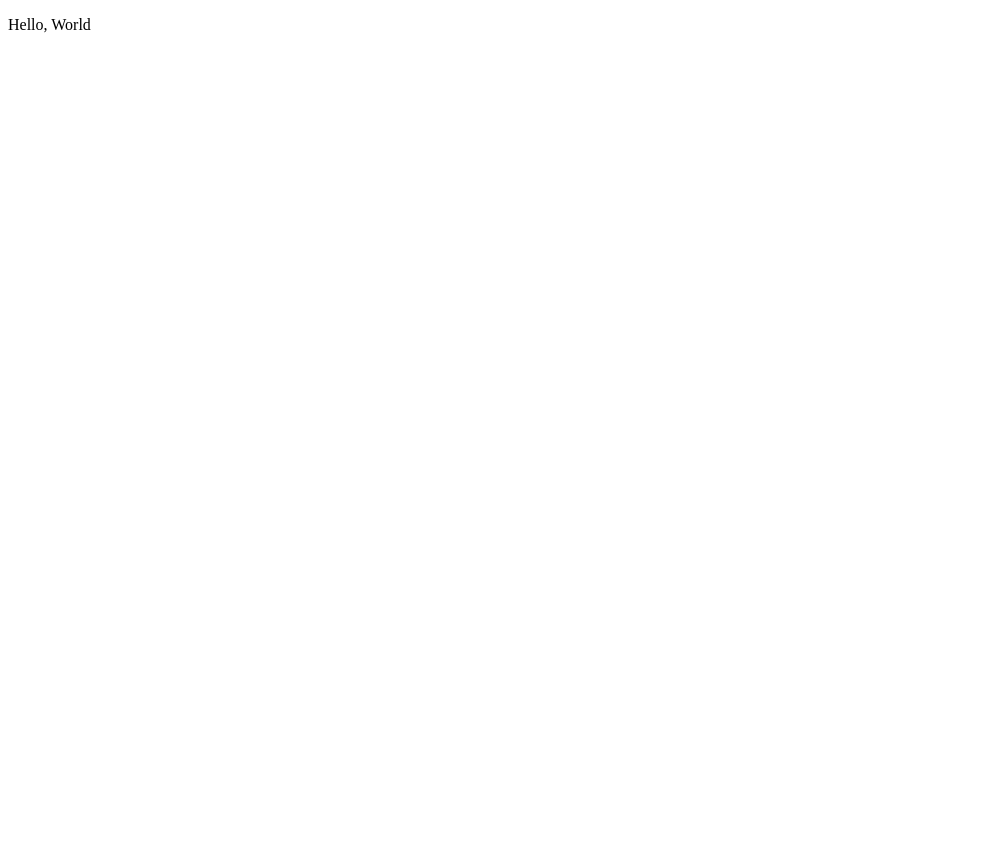
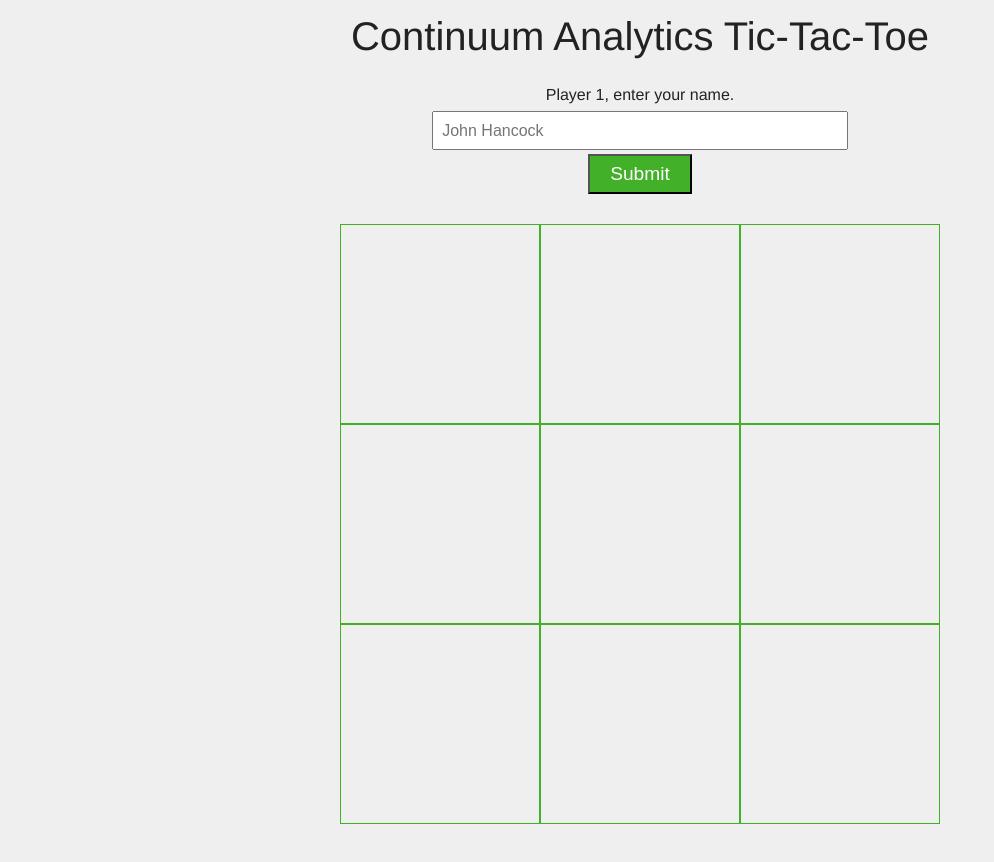
Before and after one commit to ContinuumIO/ui-coding-challenge, a React app in the folder ui/: page / in a window 1280 px wide. Shown: the top 862 px of the page, without its empty margins (0-994 px from the left). Before the commit the page ends 800 px from the top, so only its background shows below. Built offline with nearby package versions, Linux system fonts and the light colour scheme; the HTML template or start-up script is replaced by a standard one.

Commit message:
built interface for game

```diff
--- a/ui/src/App.js
+++ b/ui/src/App.js
@@ -1,15 +1,21 @@
-import React, { Component } from 'react';
+import React from 'react';
+import Header from './Header/Header';
+import Board from './Board/Board';
+import Players from './Players/Players';
+import Game from './Game/Game';
+import './index.scss';
 
-class App extends Component {
+class App extends React.Component {
   componentDidMount() {
 
   }
   render() {
     return (
       <div className="App">
-        <p className="App-intro">
-          Hello, World
-        </p>
+        <Header />
+        <Players />
+        <Board />
+        <Game />
       </div>
     );
   }
--- /dev/null
+++ b/ui/src/Game/Game.js
@@ -0,0 +1,28 @@
+import React from 'react';
+import './Game.scss';
+
+class Game extends React.Component {
+  constructor(props) {
+    super(props);
+  }
+
+  componentDidMount() {
+  }
+
+  arrayify(nodeList) {
+    return [].slice.call(nodeList);
+  }
+
+  render() {
+    return (
+      <section className='game'>
+        <div className='game-turn'>
+          <p className='game-prompt'>Your turn, Player 1</p>
+          <p className='game-result'>Player 1 is the winner</p>
+        </div>
+      </section>
+    );
+  }
+}
+
+export default Game;
--- /dev/null
+++ b/ui/src/Game/Game.scss
@@ -0,0 +1,25 @@
+.game {
+  visibility: hidden;
+  opacity: 0;
+  font-size: 1.5rem;
+  height: 0;
+  transition: height 3s, opacity 3s, ease 3s;
+
+  &.visible {
+    height: 100%;
+    visibility: visible;
+    opacity: 1.0;
+    transition: height 3s, opacity 3s, ease 3s;
+  }
+}
+
+.game-result {
+  visibility: hidden;
+  opacity: 0;
+
+  &.visible {
+    visibility: visible;
+    opacity: 1.0;
+    transition: opacity 3s, ease 3s;
+  }
+}
--- /dev/null
+++ b/ui/src/Header/Header.js
@@ -0,0 +1,15 @@
+import React from 'react';
+import './Header.scss';
+
+class Header extends React.Component {
+
+  render() {
+    return (
+      <header className='header'>
+        Continuum Analytics Tic-Tac-Toe
+      </header>
+    );
+  }
+}
+
+export default Header;
--- /dev/null
+++ b/ui/src/Header/Header.scss
@@ -0,0 +1,10 @@
+Header {
+  font-size: 1.5em;
+  @media only screen and (min-width : 768px) and (max-width : 1024px) {
+    font-size: 2em;
+  }
+  @media only screen and (min-width : 1024px) {
+    font-size: 2.5em;
+  }
+  margin-bottom: 20px;
+}
--- /dev/null
+++ b/ui/src/Players/Players.js
@@ -0,0 +1,64 @@
+import React from 'react';
+import './Players.scss';
+import update from 'immutability-helper';
+
+class Player extends React.Component {
+  constructor(props) {
+    super(props);
+    this.state = {
+      players: {
+        value: '',
+        player: 'Player 1',
+        x: '',
+        o: ''
+      }
+    };
+
+    this.handleChange = this.handleChange.bind(this);
+    this.handleSubmit = this.handleSubmit.bind(this);
+  }
+
+  handleChange(event) {
+    console.log('change', event.target.value)
+    // this.setState({players: {value: event.target.value}});
+    // this.state.players.value = event.target.value;
+    const players = update(this.state, {
+      players: {value: {$set: event.target.value}}
+    });
+
+    this.setState(players);
+
+  }
+  handleSubmit(event) {
+    event.preventDefault();
+    const x = this.state.players.x;
+    console.log('-------', this.state.players)
+    if (x === '') {
+      // this.setState({players: {x: this.state.value}});
+      this.state.players.x = this.state.players.value;
+      // this.setState({players: {player: 'Player 2'}});
+      this.state.players.player = 'Player 2';
+    } else {
+      // this.setState({players: {y: this.state.value}});
+      this.state.players.y = this.state.players.value;
+      document.querySelector('.players').classList.add('hidden');
+      document.querySelector('.game').classList.add('visible');
+    }
+
+    document.querySelector('.players-input').value = '';
+  }
+
+  render() {
+    return(
+      <form className='players' onSubmit={this.handleSubmit}>
+        <label>
+          {this.state.players.player}, enter your name.
+          <input className='players-input' placeholder='John Hancock' onChange={this.handleChange} />
+        </label>
+        <input className='player-submit' type='submit' value='Submit' />
+      </form>
+    )
+  }
+}
+
+export default Player;
--- /dev/null
+++ b/ui/src/Players/Players.scss
@@ -0,0 +1,39 @@
+.players {
+  display: flex;
+  justify-content: center;
+  flex-direction: column;
+  align-items: center;
+  visibility: visible;
+  opacity: 1.0;
+  height: 100%;
+
+  &.hidden {
+    height: 0;
+    visibility: hidden;
+    opacity: 0;
+    transition: height .4s, opacity .3s, visibility .4s, ease .3s;
+  }
+}
+
+.player-submit {
+  color: white;
+  background-color: #43b02a;
+  font-size: 1.2em;
+  height: 40px;
+  width: 104px;
+  margin-top: 4px;
+
+  &:hover, &:focus, &:active {
+    background-color: #007041;
+    outline: none;
+  }
+}
+
+.players-input {
+  width: 100%;
+  height: 2.4375rem;
+  box-sizing: border-box;
+  font-size: 1rem;
+  padding: .5rem;
+  margin-top: 5px;
+}
--- a/ui/src/board/board.js
+++ b/ui/src/board/board.js
@@ -0,0 +1,57 @@
+import React from 'react';
+import './Board.scss';
+
+class Board extends React.Component {
+  constructor(props) {
+    super(props);
+    this.boundUpBttnState = this.updateBttnState.bind(this);
+  }
+
+  componentDidMount() {
+    this.addBttnListeners();
+  }
+
+  addBttnListeners() {
+    const buttons = this.arrayify(document.querySelectorAll('.squareBttn'));
+    buttons.forEach((button) => {
+      button.addEventListener('click', this.boundUpBttnState, true);
+    });
+  }
+
+  updateBttnState(event) {
+    const button = event.target;
+    event.target.textContent === 'O' ?
+    event.target.textContent = 'X' :
+    event.target.textContent = 'O';
+    button.blur();
+    button.removeEventListener('click', this.boundUpBttnState, true);
+  }
+
+  arrayify(nodeList) {
+    return [].slice.call(nodeList);
+  }
+
+  render() {
+    return (
+      <section className='board'>
+        <div className='row row-1'>
+          <button href='#' id='0' className='squareBttn' />
+          <button href='#' id='1' className='squareBttn' />
+          <button href='#' id='2' className='squareBttn' />
+        </div>
+        <div className='row row-2'>
+          <button href='#' id='3' className='squareBttn' />
+          <button href='#' id='4' className='squareBttn' />
+          <button href='#' id='5' className='squareBttn' />
+        </div>
+        <div className='row row-3'>
+          <button href='#' id='6' className='squareBttn' />
+          <button href='#' id='7' className='squareBttn' />
+          <button href='#' id='8' className='squareBttn' />
+        </div>
+      </section>
+    );
+  }
+}
+
+export default Board;
--- a/ui/src/board/board.scss
+++ b/ui/src/board/board.scss
@@ -0,0 +1,32 @@
+.board {
+  min-width: 400px;
+  margin-top: 30px;
+}
+.squareBttn {
+  height: 100px;
+  width: 100px;
+  font-size: 74px;
+  @media only screen and (min-width : 768px) and (max-width : 1024px) {
+    height: 150px;
+    width: 150px;
+    font-size: 122px;
+  }
+  @media only screen and (min-width : 1024px) {
+    height: 200px;
+    width: 200px;
+    font-size: 165px;
+  }
+  border: 1px solid #43b02a;
+  flex-direction: row;
+
+  &:hover, &:focus, &:active {
+    background-color: #43b02a;
+    outline: none;
+    border: none;
+  }
+}
+
+.row {
+  display: flex;
+  justify-content: center;
+}
--- a/ui/src/index.scss
+++ b/ui/src/index.scss
@@ -3,4 +3,11 @@
   color: #222;
   font-size: 1em;
   line-height: 1.4;
+  font-family: "Ubuntu", "Helvetica Neue", Helvetica, Roboto, Arial, sans-serif;
 }
+
+#root {
+  min-width: 400px;
+  margin: auto;
+  text-align: center;
+}
```
Also changed, not shown: ui/src/main.js (+0 -9 lines), 1 other file (tests, documents, lock files or other folders).
